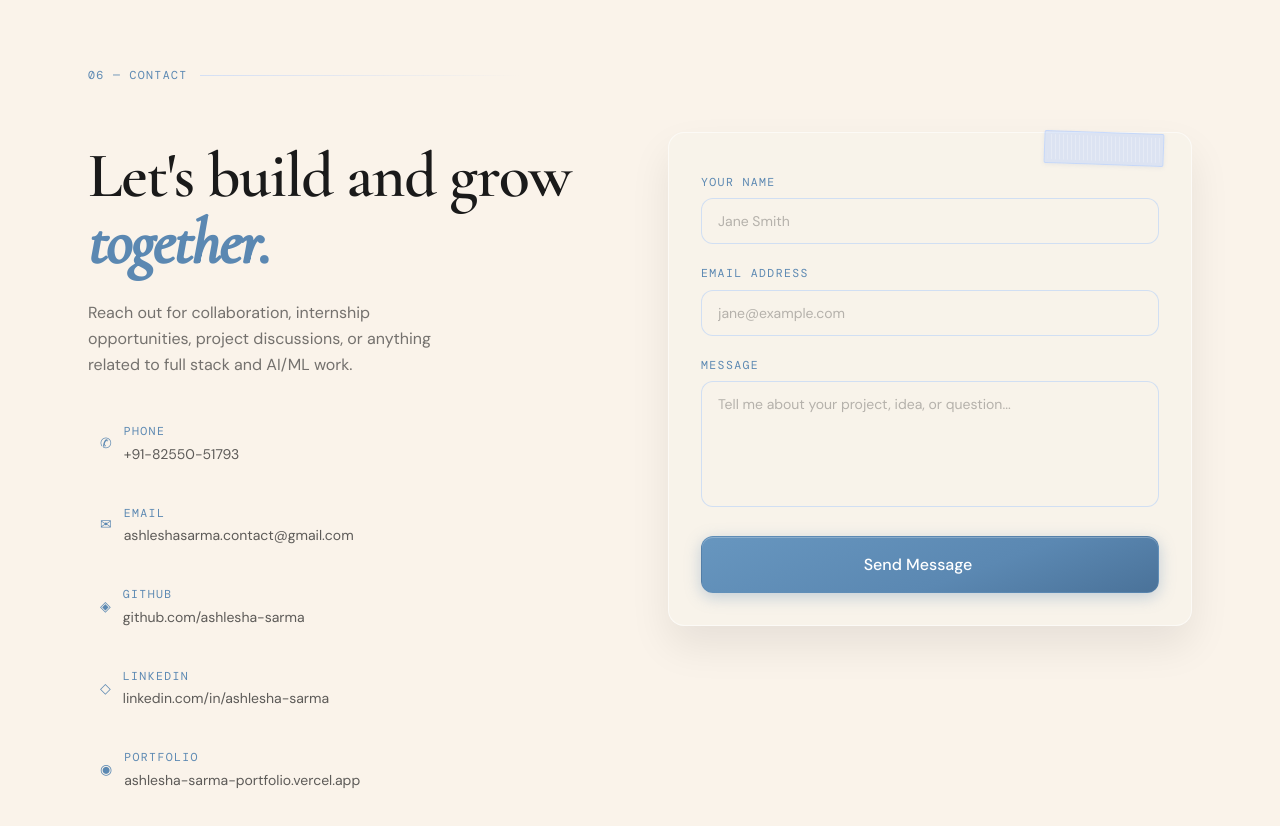
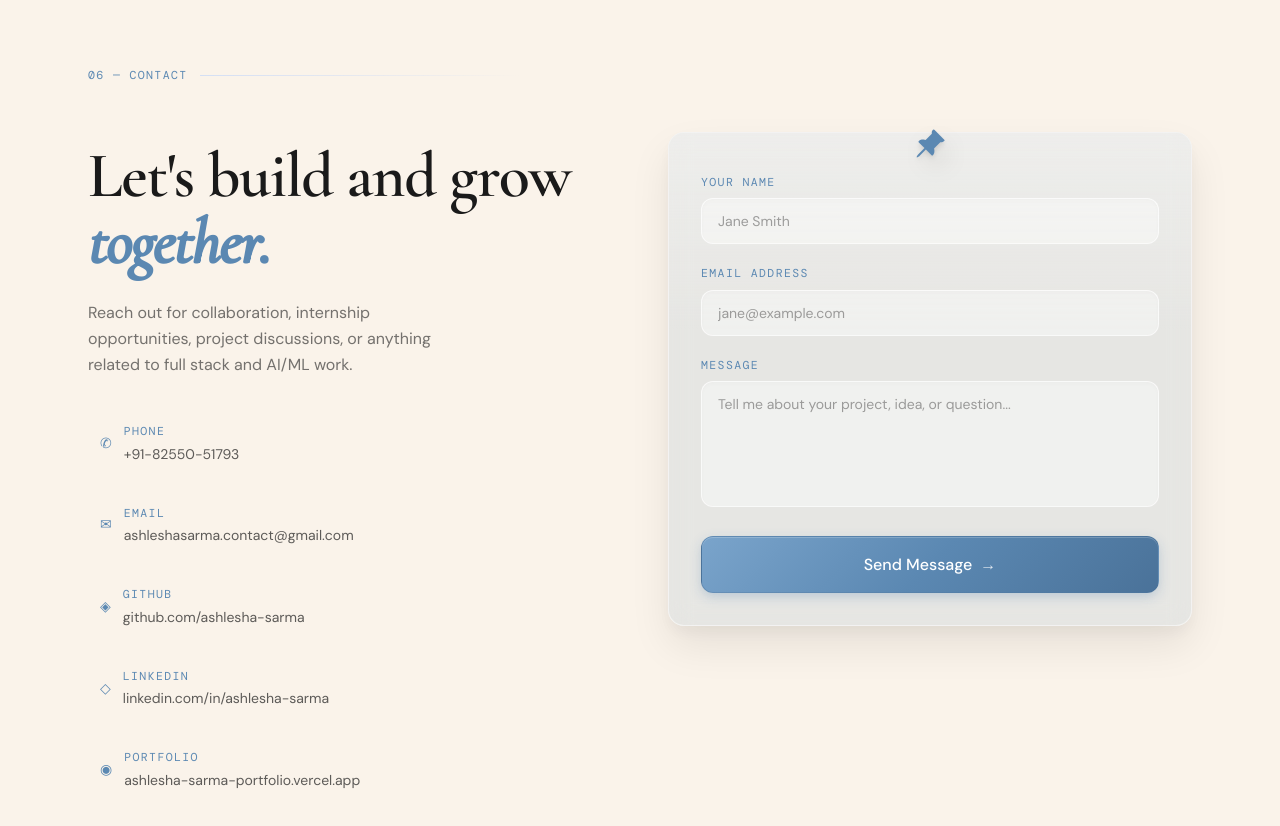
Before and after one commit to ashlesha-sarma/portfolio, a Next.js app: page / in a window 1280 px wide. Shown: the part 4360-5186 px from the top of the page. Built offline with nearby package versions, Linux system fonts and the light colour scheme; a web font is replaced by a local one.

Commit message:
Fixed contact form

```diff
--- a/components/sections/Contact.tsx
+++ b/components/sections/Contact.tsx
@@ -100,22 +100,43 @@ export default function Contact() {
 
           {/* Right — form */}
           <div className="relative">
-            {/* Tape */}
+            {/* Pin */}
             <div
-              className="tape"
-              style={{ top: "-10px", right: "28px", transform: "rotate(2deg)" }}
+              className="absolute z-20"
+              style={{ top: "-18px", left: "50%", transform: "translateX(-50%)" }}
               aria-hidden
-            />
+            >
+              <div className="relative w-10 h-10 flex items-center justify-center">
+                <svg
+                  xmlns="http://www.w3.org/2000/svg"
+                  width="32"
+                  height="32"
+                  fill="#5B88B2"
+                  className="bi bi-pin-angle-fill drop-shadow-md z-10"
+                  viewBox="0 0 16 16"
+                >
+                  <path d="M9.828.722a.5.5 0 0 1 .354.146l4.95 4.95a.5.5 0 0 1 0 .707c-.48.48-1.072.588-1.503.588-.177 0-.335-.018-.46-.039l-3.134 3.134a5.927 5.927 0 0 1 .16 1.013c.046.702-.032 1.687-.72 2.375a.5.5 0 0 1-.707 0l-2.829-2.828-3.182 3.182c-.195.195-1.219.902-1.414.707-.195-.195.512-1.22.707-1.414l3.182-3.182-2.828-2.829a.5.5 0 0 1 0-.707c.688-.688 1.673-.767 2.375-.72a5.922 5.922 0 0 1 1.013.16l3.134-3.133a2.772 2.772 0 0 1-.04-.461c0-.43.108-1.022.589-1.503a.5.5 0 0 1 .353-.146z"/>
+                </svg>
+                {/* Pin shadow on paper */}
+                <div className="absolute bottom-1 right-2 w-4 h-4 bg-black/15 rounded-full blur-md" style={{ transform: "translate(2px, 2px)" }}></div>
+              </div>
+            </div>
 
             <div
-              className="rounded-2xl p-8 pt-10"
+              className="rounded-2xl p-8 pt-10 relative overflow-hidden"
               style={{
-                backgroundColor: "#F8F3EA",
-                boxShadow: "0 20px 40px rgba(0,0,0,0.08)",
+                background: "rgba(91, 136, 178, 0.12)",
+                backdropFilter: "blur(12px)",
+                WebkitBackdropFilter: "blur(12px)",
+                boxShadow: "0 20px 40px rgba(0,0,0,0.08), 0 8px 16px rgba(0,0,0,0.04)",
                 transform: "translateY(-10px)",
-                border: "1px solid rgba(255,255,255,0.6)"
+                border: "1px solid rgba(255,255,255,0.5)"
               }}
             >
+              {/* Glossy top highlight overlay */}
+              <div className="absolute inset-0 bg-gradient-to-b from-white/30 to-transparent pointer-events-none" style={{ height: "40%" }} />
+
+              <div className="relative z-10">
               {status === "success" ? (
                 <div className="text-center py-10">
                   <div className="wax-seal mx-auto mb-5">✓</div>
@@ -151,7 +172,12 @@ export default function Contact() {
                       onChange={handleChange}
                       required
                       placeholder="Jane Smith"
-                      className="w-full px-4 py-3 rounded-xl border border-grid/80 bg-cream-light text-ink placeholder-ink/30 text-sm focus:outline-none focus:border-accent-2/40 focus:ring-2 focus:ring-accent-2/15 transition-all duration-200"
+                      className="w-full px-4 py-3 rounded-xl text-ink placeholder-ink/40 text-sm focus:outline-none transition-all duration-200"
+                      style={{
+                        background: "rgba(255,255,255,0.4)",
+                        border: "1px solid rgba(255,255,255,0.6)",
+                        boxShadow: "inset 0 2px 4px rgba(0,0,0,0.02)"
+                      }}
                     />
                   </div>
 
@@ -171,7 +197,12 @@ export default function Contact() {
                       onChange={handleChange}
                       required
                       placeholder="jane@example.com"
-                      className="w-full px-4 py-3 rounded-xl border border-grid/80 bg-cream-light text-ink placeholder-ink/30 text-sm focus:outline-none focus:border-accent-2/40 focus:ring-2 focus:ring-accent-2/15 transition-all duration-200"
+                      className="w-full px-4 py-3 rounded-xl text-ink placeholder-ink/40 text-sm focus:outline-none transition-all duration-200"
+                      style={{
+                        background: "rgba(255,255,255,0.4)",
+                        border: "1px solid rgba(255,255,255,0.6)",
+                        boxShadow: "inset 0 2px 4px rgba(0,0,0,0.02)"
+                      }}
                     />
                   </div>
 
@@ -191,7 +222,12 @@ export default function Contact() {
                       required
                       rows={5}
                       placeholder="Tell me about your project, idea, or question..."
-                      className="w-full px-4 py-3 rounded-xl border border-grid/80 bg-cream-light text-ink placeholder-ink/30 text-sm focus:outline-none focus:border-accent-2/40 focus:ring-2 focus:ring-accent-2/15 transition-all duration-200 resize-none"
+                      className="w-full px-4 py-3 rounded-xl text-ink placeholder-ink/40 text-sm focus:outline-none transition-all duration-200 resize-none"
+                      style={{
+                        background: "rgba(255,255,255,0.4)",
+                        border: "1px solid rgba(255,255,255,0.6)",
+                        boxShadow: "inset 0 2px 4px rgba(0,0,0,0.02)"
+                      }}
                     />
                   </div>
 
@@ -206,22 +242,28 @@ export default function Contact() {
                   <button
                     type="submit"
                     disabled={status === "loading"}
-                    className="btn-primary w-full flex items-center justify-center gap-2 px-6 py-3.5 rounded-xl font-medium disabled:opacity-60 disabled:cursor-not-allowed"
+                    className="w-full flex items-center justify-center gap-2 px-6 py-3.5 rounded-xl font-medium text-white disabled:opacity-60 disabled:cursor-not-allowed transition-all duration-300 hover:-translate-y-0.5"
+                    style={{
+                      background: "linear-gradient(135deg, #7aa4cb 0%, #5B88B2 50%, #4a7299 100%)",
+                      boxShadow: "0 4px 12px rgba(91, 136, 178, 0.3), inset 0 1px 0 rgba(255,255,255,0.2)",
+                      border: "1px solid rgba(74, 114, 153, 0.4)"
+                    }}
                   >
                     {status === "loading" ? (
                       <>
-                        <span className="inline-block w-3.5 h-3.5 border-2 border-accent-2/40 border-t-accent-2 rounded-full animate-spin" />
+                        <span className="inline-block w-3.5 h-3.5 border-2 border-white/40 border-t-white rounded-full animate-spin" />
                         Sending…
                       </>
                     ) : (
                       <>
                         Send Message
-                        <span className="text-accent-2">→</span>
+                        <span className="opacity-80">→</span>
                       </>
                     )}
                   </button>
                 </form>
               )}
+              </div>
             </div>
           </div>
         </div>
```
